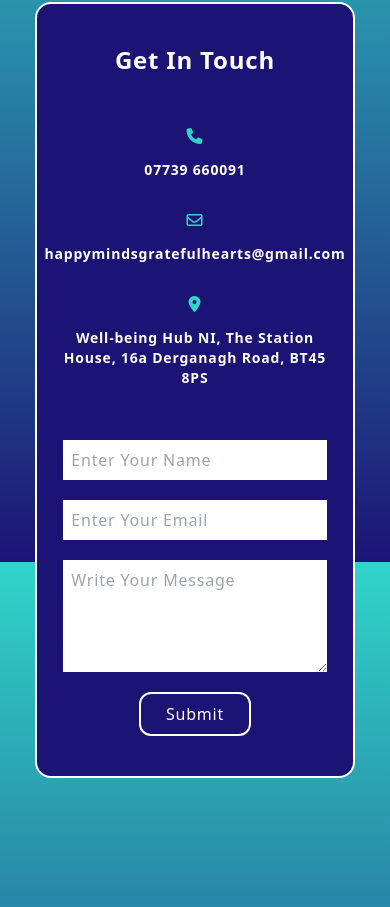
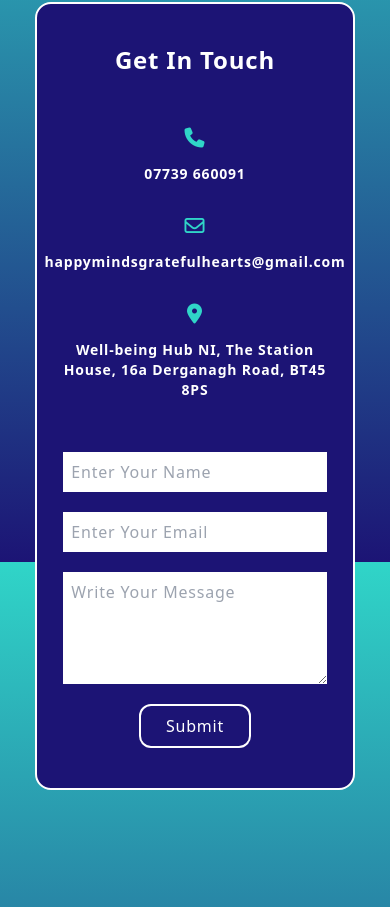
Before and after one commit to LukeOkane99/HappyMindsGratefulHearts, a website: page index.html in a window 390 px wide. Shown: the part 2814-3721 px from the top of the page. Drawn offline with Linux system fonts and the light colour scheme.

Commit message:
testing increased icon size for contact section on mobile

```diff
--- a/index.html
+++ b/index.html
@@ -253,12 +253,12 @@
             </h1>
             <div class="space-y-8 font-bold py-8 lg:px-20">
               <div class="flex flex-col space-y-4">
-                <i class="fa-solid fa-phone md:text-3xl text-color-third"></i>
+                <i class="fa-solid fa-phone text-xl md:text-3xl text-color-third"></i>
                 <p class="text-sm md:text-xl lg:text-2xl">07739 660091</p>
               </div>
               <div class="flex flex-col space-y-4">
                 <i
-                  class="fa-regular fa-envelope md:text-3xl text-color-third"
+                  class="fa-regular fa-envelope text-xl md:text-3xl text-color-third"
                 ></i>
                 <p class="text-sm md:text-xl lg:text-2xl">
                   happymindsgratefulhearts@gmail.com
@@ -266,7 +266,7 @@
               </div>
               <div class="flex flex-col space-y-4">
                 <i
-                  class="fa-solid fa-location-dot md:text-3xl text-color-third"
+                  class="fa-solid fa-location-dot text-xl md:text-3xl text-color-third"
                 ></i>
                 <p class="text-sm md:text-xl lg:text-2xl px-3">
                   Well-being Hub NI, The Station House, 16a Derganagh Road, BT45
```
